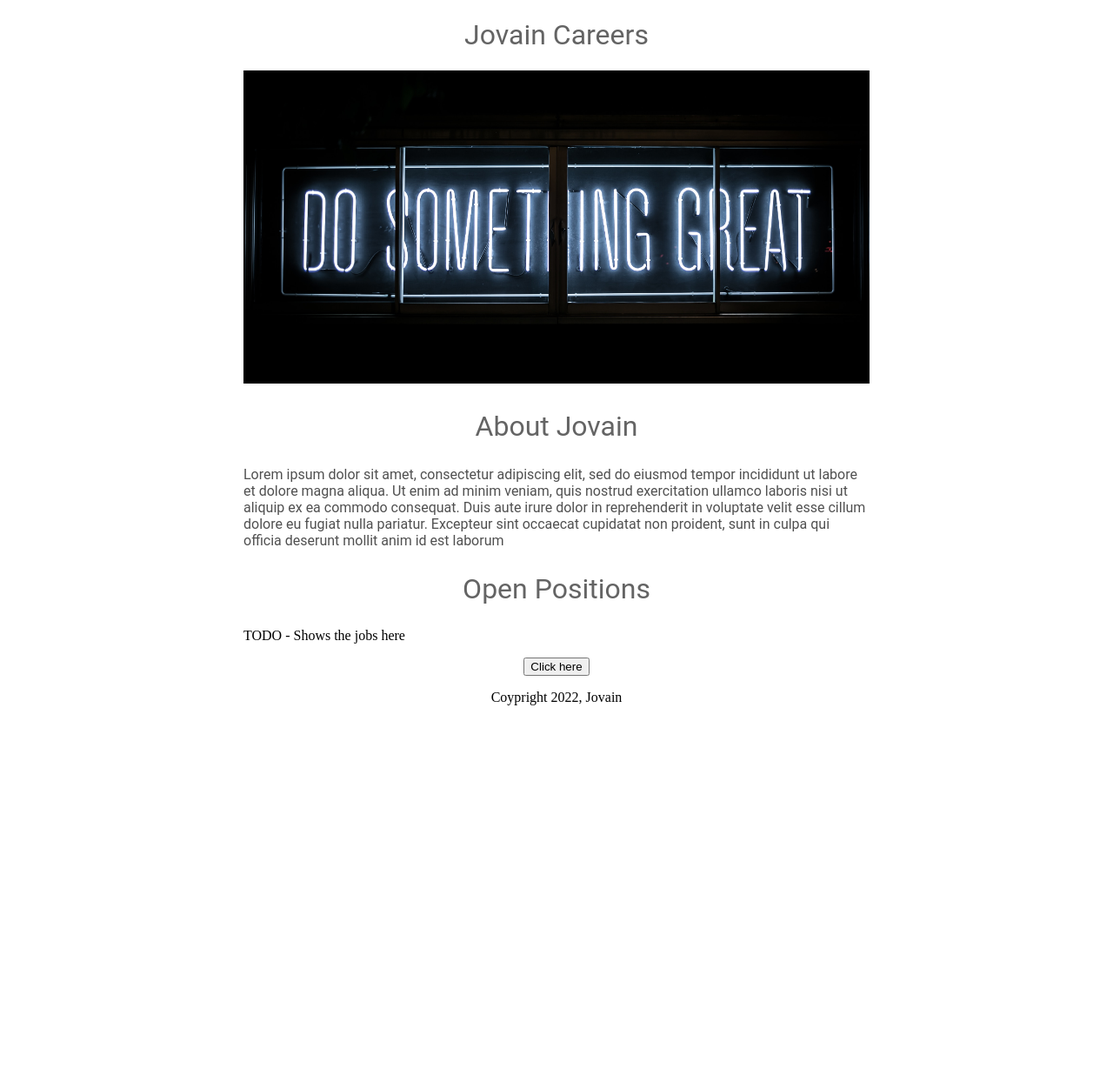
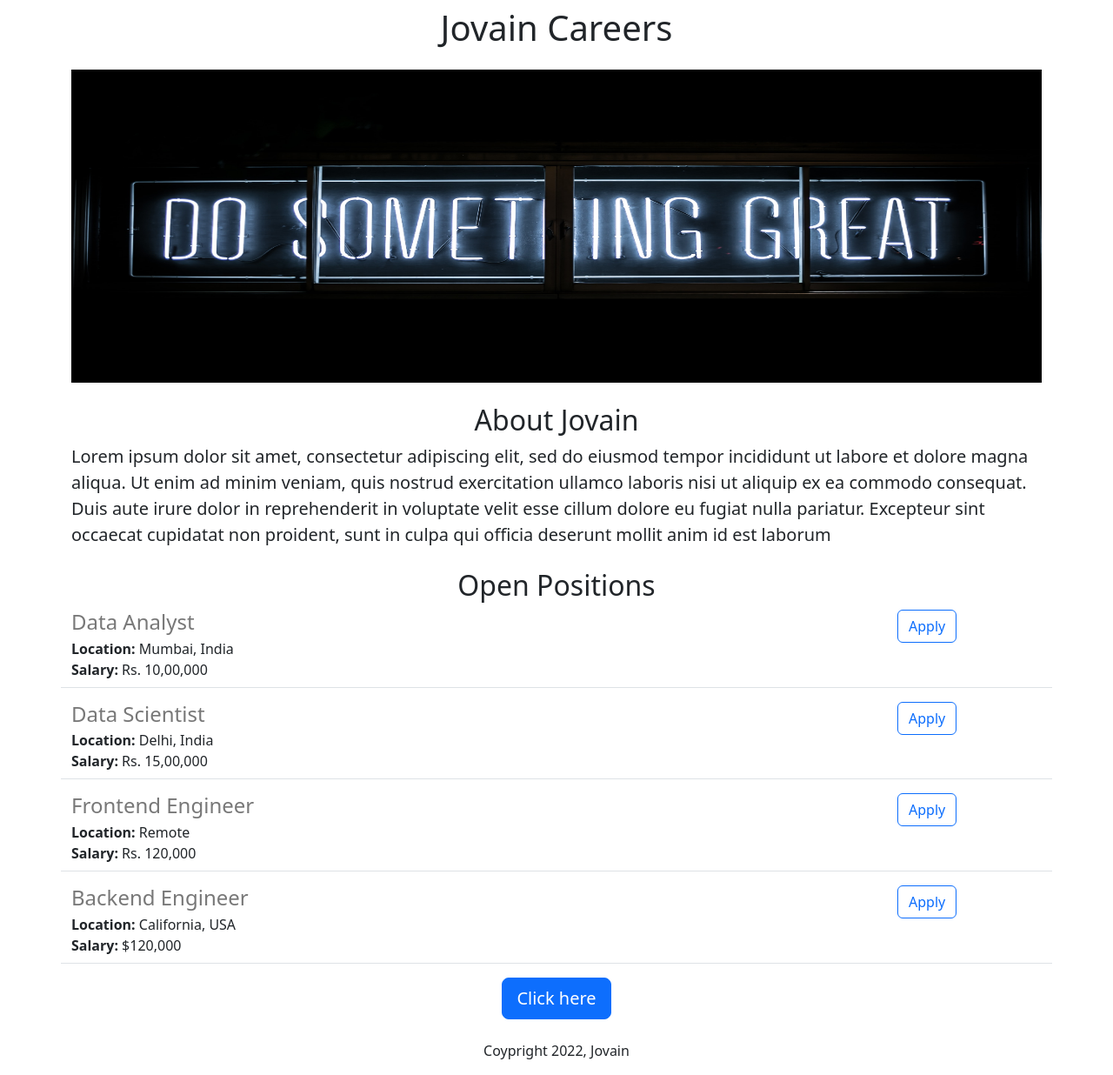
Before and after one commit to pandeya426/Flask, a Flask app: page / in a window 1280 px wide. Shown: the whole page at 87% size. Before the commit the page ends 811 px from the top, so only its background shows below. Run offline with Flask 3, Linux system fonts and the light colour scheme.

Commit message:
Added Dynamic Data and JSON
Simple dynamic data and JSON file has been added

```diff
--- a/main.py
+++ b/main.py
@@ -1,7 +1,40 @@
-from flask import Flask, render_template
+from flask import Flask, render_template, jsonify
 
 app = Flask(__name__)
 
+JOBS= [
+    {
+        'id':1,
+        'title': 'Data Analyst',
+        'location': ' Mumbai, India',
+        'salary': ' Rs. 10,00,000'
+    },
+        {
+        'id': 2,
+        'title': 'Data Scientist',
+        'location': ' Delhi, India',
+        'salary': ' Rs. 15,00,000'
+    },
+        {
+        'id': 3,
+        'title': 'Frontend Engineer',
+        'location': ' Remote',
+        'salary': ' Rs. 120,000'
+
+    },
+        {
+        'id': 4,
+        'title': 'Backend Engineer',
+        'location': ' California, USA',
+        'salary': ' $120,000'
+    },
+
+]
+
 @app.route('/')
 def hello_world():
-    return render_template("index.html")
+    return render_template("index.html", jobs = JOBS )
+
+@app.route('/api/jobs')
+def list_jobs():
+    return jsonify(JOBS)
--- a/templates/index.html
+++ b/templates/index.html
@@ -2,49 +2,39 @@
 <html>
     <head>
         <title>Jovian Careers</title>
+        <meta charset="utf-8">
+        <meta name="viewport" content="width=device-width, initial-scale=1">
+        <link href="https://cdn.jsdelivr.net/npm/bootstrap@5.3.2/dist/css/bootstrap.min.css" rel="stylesheet" integrity="sha384-T3c6CoIi6uLrA9TneNEoa7RxnatzjcDSCmG1MXxSR1GAsXEV/Dwwykc2MPK8M2HN" crossorigin="anonymous">
+
         <style>
-            h1 {
-                font: size 40px;
-                font-family: Roboto;
-                font-weight: normal;
-                color: rgb(100, 100,100);
-                text-align: center;
-            }
-            #banner {
+            #banner{
+                height: 360px;
                 width: 100%;
-                height: 360px;
-                object-fit:cover;
-            }
-            h2{
-                font-family: Roboto;
-                font-size: 32px;
-                color: rgb(100, 100,100);
-                text-align:center;
-                font-weight: normal;
-            }
-
-            .bodytext {
-                font-family: Roboto;
-                color: rgb(80,80,80);
-            }
-            #container
-            {
-            max-width: 720px;
-            margin: 0 auto;
             }
         </style>
+
     </head>
     <body>
-    <div id ="container">
-        <h1>Jovain Careers</h1>
-        <img id= "banner" src ="static/banner.jpg", height="320px">
-        <h2>About Jovain</h2>
-        <p class="bodytext">Lorem ipsum dolor sit amet, consectetur adipiscing elit, sed do eiusmod tempor incididunt ut labore et dolore magna aliqua. Ut enim ad minim veniam, quis nostrud exercitation ullamco laboris nisi ut aliquip ex ea commodo consequat. Duis aute irure dolor in reprehenderit in voluptate velit esse cillum dolore eu fugiat nulla pariatur. Excepteur sint occaecat cupidatat non proident, sunt in culpa qui officia deserunt mollit anim id est laborum</p>
-        <h2>Open Positions</h2>
-        <p>TODO - Shows the jobs here</p>
-        <div style="text-align: center;">
-            <button> Click here </button>
-            <p>Coypright 2022, Jovain</p>
+
+    <div class="container">
+        <h1 class="text-center mt-2 mb-4">Jovain Careers</h1>
+
+        <img class ="img-fluid" id ="banner" src ="static/banner.jpg">
+
+        <h2 class="text-center mt-2 mt-4">About Jovain</h2>
+
+        <p class="lead">Lorem ipsum dolor sit amet, consectetur adipiscing elit, sed do eiusmod tempor incididunt ut labore et dolore magna aliqua. Ut enim ad minim veniam, quis nostrud exercitation ullamco laboris nisi ut aliquip ex ea commodo consequat. Duis aute irure dolor in reprehenderit in voluptate velit esse cillum dolore eu fugiat nulla pariatur. Excepteur sint occaecat cupidatat non proident, sunt in culpa qui officia deserunt mollit anim id est laborum</p>
+
+        <h2 class="text-center mt-2 mt-4">Open Positions</h2>
+
+        <div>
+            {% for job in jobs %}
+                {% include 'jobitem.html' %}
+            {% endfor %}
+        </div>
+        <div class="text-center">
+            <button class="btn btn-primary btn-lg"> Click here </button>
+            <p class="mt-4">Coypright 2022, Jovain</p>
         </div>
 
     </div>
--- /dev/null
+++ b/templates/jobitem.html
@@ -0,0 +1,17 @@
+<div
+  class="border-bottom row"
+  style="margin-bottom: 16px; padding-bottom: 8px"
+  ;>
+  <div class="col-10">
+    <h4 style="color: rgb(120, 120, 120); margin-bottom: 4px" ;>
+      {{job['title']}}
+    </h4>
+    <div><b>Location:</b>{{job['location']}}</div>
+    {% if 'salary' in job %}
+    <div><b>Salary:</b>{{job['salary']}}</div>
+    {% endif %}
+  </div>
+  <div class="col-2">
+    <button type="button" class="btn btn-outline-primary">Apply</button>
+  </div>
+</div>
```
